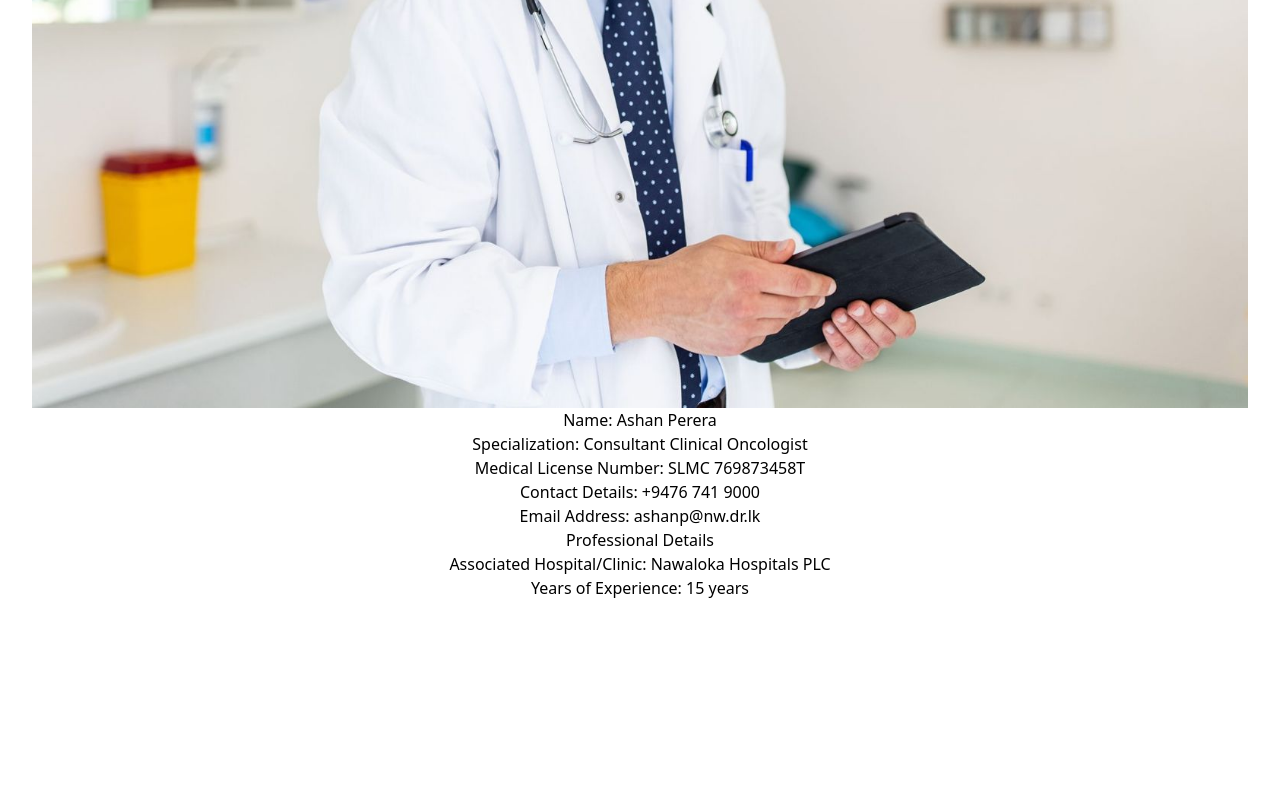
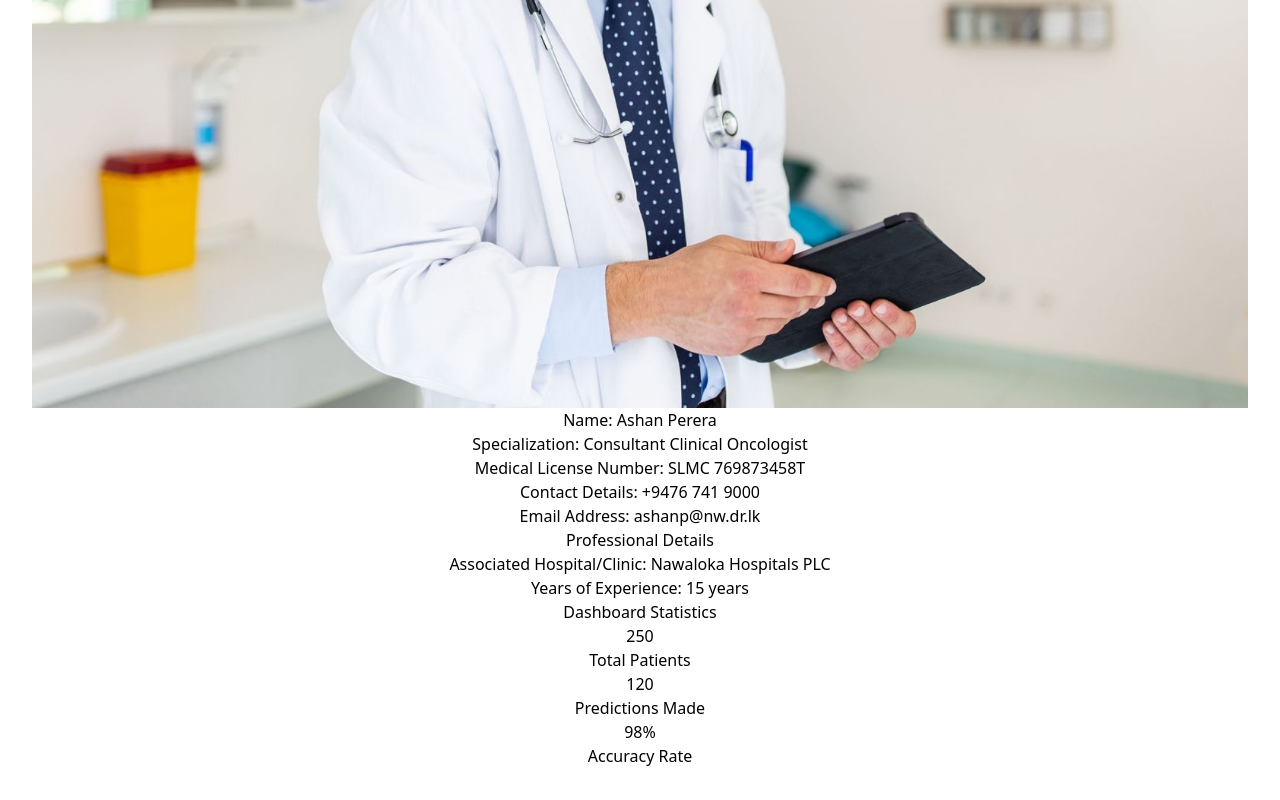
Before and after one commit to ShenalSen/OncoDetect, a React (Vite) app in the folder frontend/: page /doctor in a window 1280 px wide. Shown: the part 1307-2107 px from the top of the page. Before the commit the page ends 1939 px from the top, so only its background shows below. Built offline with nearby package versions, Linux system fonts and the light colour scheme.

Commit message:
Created Dashboard Statistics Section

```diff
--- a/frontend/src/Pages/Doctor.jsx
+++ b/frontend/src/Pages/Doctor.jsx
@@ -4,14 +4,14 @@ import doctorImage from '../assets/doctor.jpeg';
 const Doctor = () => {
   return (
     <div className="bg-gray-100 min-h-screen pl-80 pr-8 py-8 w-full">
-      {/* Outer Doctor Container with an ash border */}
+      {/* Outer Doctor Container with an ash-gray border */}
       <div className="bg-white border border-gray-300 shadow-md rounded-lg p-8">
-        {/* Title */}
-        <h1 className="text-3xl font-bold text-gray-800 mb-6">Doctor</h1>
+        {/* Doctor Title */}
+        <h1 className="text-3xl font-bold text-gray-800 mb-6 text-left">Doctor</h1>
 
         {/* Personal Information Box */}
         <div className="bg-white border border-gray-200 rounded-lg p-6 mb-6">
-          <h2 className="text-2xl font-bold text-gray-700 mb-4">Personal Information</h2>
+          <h2 className="text-2xl font-bold text-gray-700 mb-4 text-left">Personal Information</h2>
           <div className="flex flex-col md:flex-row items-start">
             <img
               src={doctorImage}
@@ -39,8 +39,8 @@ const Doctor = () => {
         </div>
 
         {/* Professional Details Box */}
-        <div className="bg-white border border-gray-200 rounded-lg p-6">
-          <h2 className="text-2xl font-bold text-gray-700 mb-4">Professional Details</h2>
+        <div className="bg-white border border-gray-200 rounded-lg p-6 w-full">
+          <h2 className="text-2xl font-bold text-gray-700 mb-4 text-left">Professional Details</h2>
           <div className="text-gray-700 space-y-2 text-left">
             <p>
               <span className="font-semibold">Associated Hospital/Clinic:</span> Nawaloka Hospitals PLC
@@ -50,6 +50,25 @@ const Doctor = () => {
             </p>
           </div>
         </div>
+         {/* Dashboard Statistics Section - START */}
+         <div className="bg-white border border-gray-200 rounded-lg p-6 w-full">
+          <h2 className="text-2xl font-bold text-gray-700 mb-4 text-left">Dashboard Statistics</h2>
+          <div className="grid grid-cols-1 md:grid-cols-3 gap-4">
+            <div className="bg-gray-50 p-4 rounded-lg text-center">
+              <p className="text-xl font-semibold text-gray-800">250</p>
+              <p className="text-gray-600">Total Patients</p>
+            </div>
+            <div className="bg-gray-50 p-4 rounded-lg text-center">
+              <p className="text-xl font-semibold text-gray-800">120</p>
+              <p className="text-gray-600">Predictions Made</p>
+            </div>
+            <div className="bg-gray-50 p-4 rounded-lg text-center">
+              <p className="text-xl font-semibold text-gray-800">98%</p>
+              <p className="text-gray-600">Accuracy Rate</p>
+            </div>
+          </div>
+        </div>
+        {/* Dashboard Statistics Section - END */}
       </div>
     </div>
   );
```
